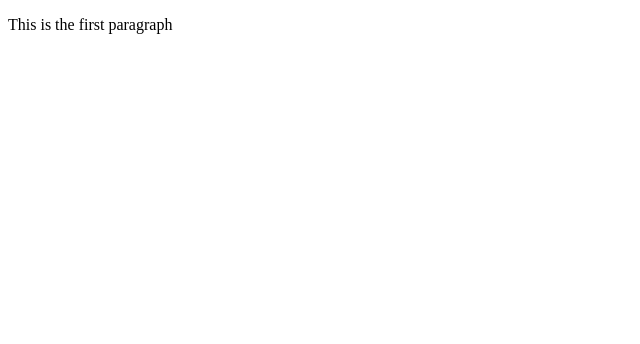
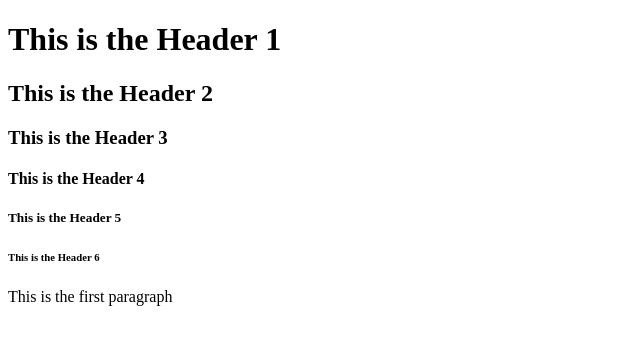
Before and after one commit to purplespace/week1.github.io, a plain HTML site: page index.html in a window 1280 px wide. Shown: the whole page, without its empty margins (0-640 px from the left). Drawn offline with Linux system fonts and the light colour scheme.

Commit message:
Added the Headers

```diff
--- a/index.html
+++ b/index.html
@@ -7,6 +7,12 @@
     <title>Week1 Web Page</title>
 </head>
 <body>
+    <h1>This is the Header 1</h1>
+    <h2>This is the Header 2</h2>
+    <h3>This is the Header 3</h3>
+    <h4>This is the Header 4</h4>
+    <h5>This is the Header 5</h5>
+    <h6>This is the Header 6</h6>
     <p>This is the first paragraph</p>
 </body>
 </html>
```
